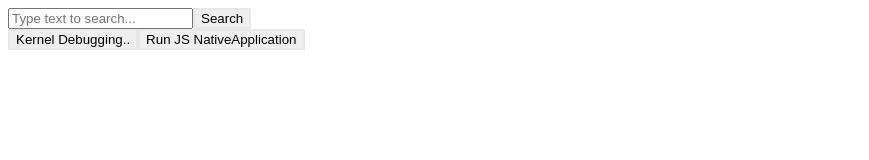
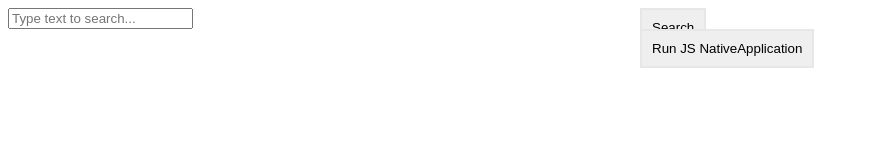
Before and after one commit to ADev531/WebOS, a plain HTML site: page index.html in a window 1280 px wide. Shown: the whole page, without its empty margins (0-869 px from the left). Drawn offline with Linux system fonts and the light colour scheme.

Commit message:
Update mainui.css

```diff
--- a/mainui.css
+++ b/mainui.css
@@ -5,3 +5,10 @@
     text-align: center;
     padding: 10px;
 }
+
+button {
+    position: absolute;
+    left: 50%;
+    text-align: center;
+    padding: 10px;
+}
```
